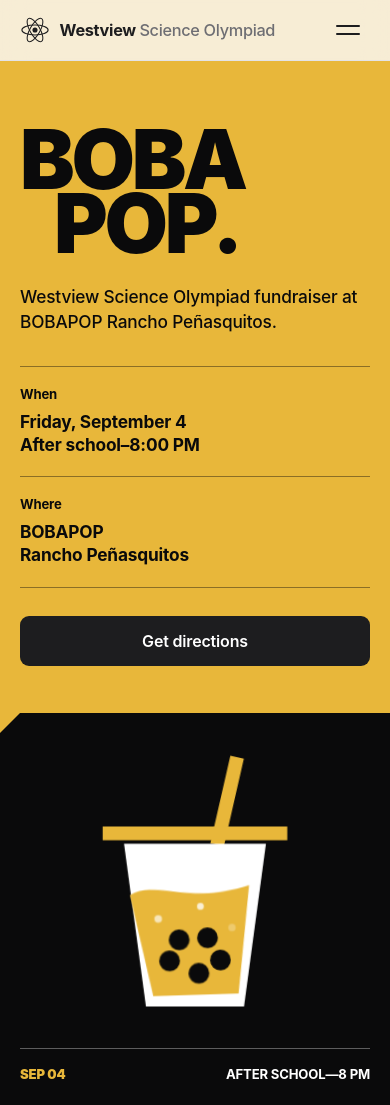
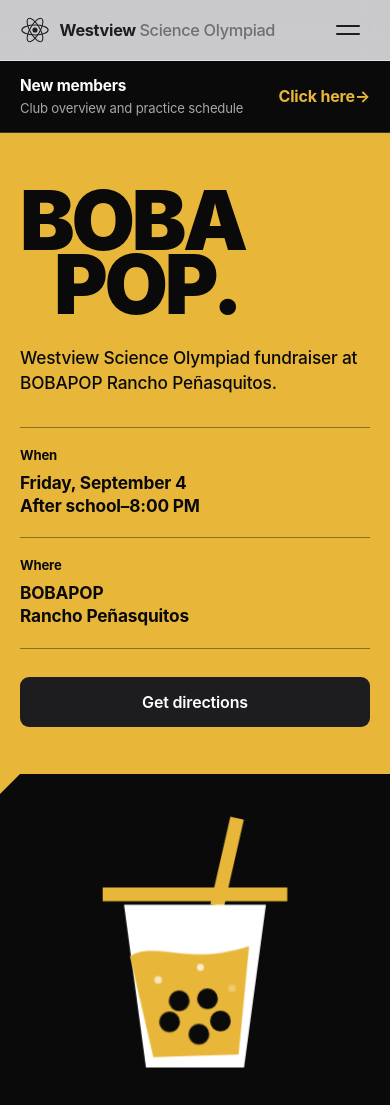
Before and after one commit to vamshikrishnaramasamy/SciolyWebsite, a plain HTML site: page index.html in a window 390 px wide. Shown: the top 1105 px of the page. Drawn offline with Linux system fonts and the light colour scheme; a web font is replaced by a local one.

Commit message:
feat(site): restore new member notice

```diff
--- a/index.html
+++ b/index.html
@@ -18,7 +18,7 @@
   <link rel="preconnect" href="https://api.fontshare.com" crossorigin />
   <link href="https://api.fontshare.com/v2/css?f[]=satoshi@300,400,500,700,900&display=swap" rel="stylesheet" />
   <link rel="stylesheet" href="styles.css?v=13" />
-  <link rel="stylesheet" href="preview.css?v=13" />
+  <link rel="stylesheet" href="preview.css?v=14" />
 </head>
 <body class="preview-site">
   <div class="progress" id="progress" aria-hidden="true"></div>
@@ -48,6 +48,13 @@
   </header>
 
   <main id="main">
+    <aside class="notice notice--members" aria-label="New member information">
+      <div class="container notice__inner">
+        <p><strong>New members</strong><span>Club overview and practice schedule</span></p>
+        <a href="members.html" aria-label="View new member information">Click here <span aria-hidden="true">→</span></a>
+      </div>
+    </aside>
+
     <section class="fundraiser-feature" aria-labelledby="fundraiser-heading">
       <div class="container fundraiser-feature__layout">
         <div class="fundraiser-feature__copy">
--- a/preview.css
+++ b/preview.css
@@ -1,5 +1,6 @@
 /* Decluttered preview — focused pages, restrained hierarchy */
 .preview-site {
+  --preview-nav-height: 60px;
   background: var(--bg);
   color: var(--ink);
 }
@@ -40,7 +41,7 @@
 }
 
 .notice {
-  padding-top: 72px;
+  padding-top: var(--preview-nav-height);
   background: var(--black);
   color: #fff;
   border-bottom: 1px solid rgba(255, 255, 255, .18);
@@ -88,7 +89,7 @@
 }
 
 .fundraiser-feature {
-  padding-top: 72px;
+  padding-top: 0;
   overflow: hidden;
   background: var(--gold-2);
   color: var(--black);
@@ -1695,6 +1696,32 @@
 }
 
 @media (max-width: 680px) {
+  .notice--members .notice__inner {
+    min-height: 72px;
+    display: grid;
+    grid-template-columns: minmax(0, 1fr) auto;
+    align-items: center;
+    gap: 12px;
+    padding-top: 12px;
+    padding-bottom: 12px;
+  }
+
+  .notice--members .notice__inner p {
+    display: grid;
+    gap: 2px;
+  }
+
+  .notice--members .notice__inner p span {
+    font-size: .82rem;
+  }
+
+  .notice--members .notice__inner > a {
+    min-height: 44px;
+    display: inline-flex;
+    align-items: center;
+    white-space: nowrap;
+  }
+
   .fundraiser-feature__layout {
     min-height: 0;
     grid-template-columns: 1fr;
@@ -1740,8 +1767,8 @@
     font-size: .82rem;
   }
 
-  .notice__inner,
-  .notice__inner p,
+  .notice:not(.notice--members) .notice__inner,
+  .notice:not(.notice--members) .notice__inner p,
   .home-join__layout,
   .page-action__layout,
   .preview-footer {
```
Also changed, not shown: awards.html (+1 -1 lines), events.html (+1 -1 lines), member-guide.html (+1 -1 lines), members.html (+1 -1 lines), team.html (+1 -1 lines).
